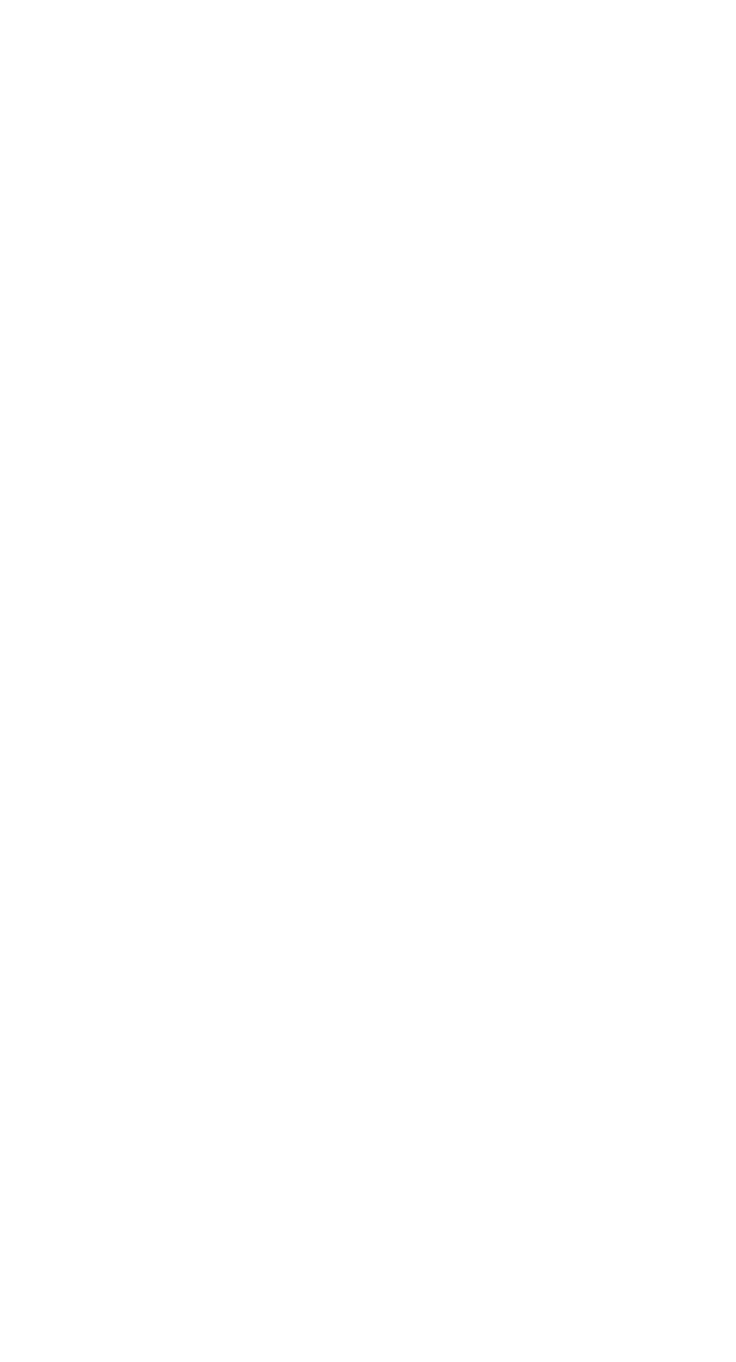
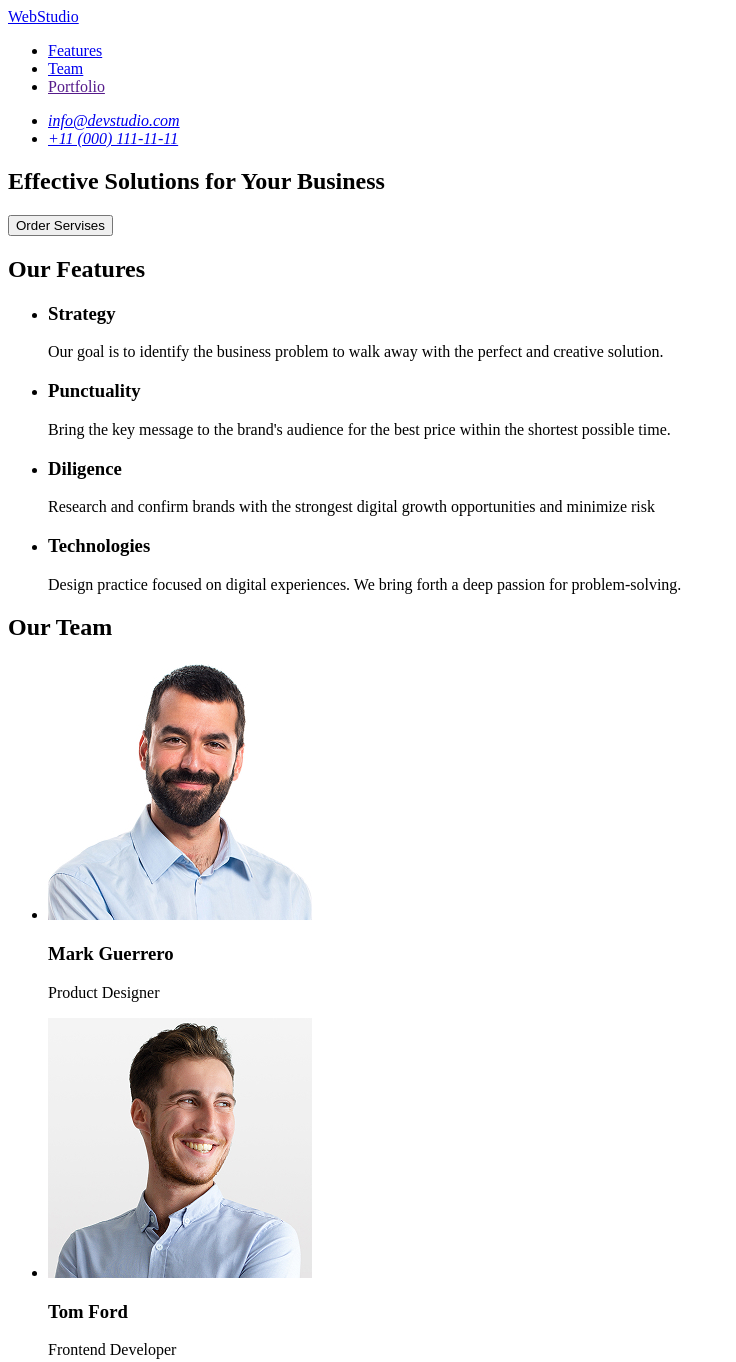
Before and after one commit to nazariisaul/goit-markup-hw-01, a plain HTML site: page index.html in a window 1280 px wide. Shown: the top 1362 px of the page, without its empty margins (0-736 px from the left). Before the commit the page ends 800 px from the top, so only its background shows below. Drawn offline with Linux system fonts and the light colour scheme.

Commit message:
Update index file. Add images in folder

```diff
--- a/index.html
+++ b/index.html
@@ -3,11 +3,122 @@
   <head>
     <meta charset="UTF-8" />
     <meta name="viewport" content="width=device-width, initial-scale=1.0" />
-    <title>Document</title>
+    <title>goit-markup-hw-01</title>
   </head>
   <body>
-    <header id="header"></header>
-    <main id="main"></main>
-    <footer id="footer"></footer>
+    <header id="header">
+      <a href="./index.html">WebStudio</a>
+
+      <nav>
+        <ul>
+          <li><a href="#features">Features</a></li>
+          <li><a href="#team">Team</a></li>
+          <li><a href="">Portfolio</a></li>
+        </ul>
+      </nav>
+
+      <address>
+        <ul>
+          <li><a href="mailto:info@devstudio.com">info@devstudio.com</a></li>
+          <li><a href="tel:+110001111111">+11 (000) 111-11-11</a></li>
+        </ul>
+      </address>
+    </header>
+
+    <main>
+      <section id="hero">
+        <h1>Effective Solutions for Your Business</h1>
+        <button type="button">Order Servises</button>
+      </section>
+
+      <section id="features">
+        <h2>Our Features</h2>
+
+        <ul>
+          <li>
+            <h3>Strategy</h3>
+            <p>
+              Our goal is to identify the business problem to walk away with the
+              perfect and creative solution.
+            </p>
+          </li>
+          <li>
+            <h3>Punctuality</h3>
+            <p>
+              Bring the key message to the brand's audience for the best price
+              within the shortest possible time.
+            </p>
+          </li>
+          <li>
+            <h3>Diligence</h3>
+            <p>
+              Research and confirm brands with the strongest digital growth
+              opportunities and minimize risk
+            </p>
+          </li>
+          <li>
+            <h3>Technologies</h3>
+            <p>
+              Design practice focused on digital experiences. We bring forth a
+              deep passion for problem-solving.
+            </p>
+          </li>
+        </ul>
+      </section>
+
+      <section id="team">
+        <h2>Our Team</h2>
+
+        <ul>
+          <li>
+            <img
+              src="./images/team-1.jpg"
+              alt="Mark Guerrero"
+              width="264"
+              height="260"
+            />
+            <h3>Mark Guerrero</h3>
+            <p>Product Designer</p>
+          </li>
+          <li>
+            <img
+              src="./images/team-2.jpg"
+              alt="Tom Ford"
+              width="264"
+              height="260"
+            />
+            <h3>Tom Ford</h3>
+            <p>Frontend Developer</p>
+          </li>
+          <li>
+            <img
+              src="./images/team-3.jpg"
+              alt="Camila Garcia"
+              width="264"
+              height="260"
+            />
+            <h3>Camila Garcia</h3>
+            <p>Marketing</p>
+          </li>
+          <li>
+            <img
+              src="./images/team-4.jpg"
+              alt="Daniel Wilson"
+              width="264"
+              height="260"
+            />
+            <h3>Daniel Wilson</h3>
+            <p>UI Designer</p>
+          </li>
+        </ul>
+      </section>
+    </main>
+    <footer id="footer">
+      <a href="./index.html">WebStudio</a>
+      <p>
+        Increase the flow of customers and sales for your business with digital
+        marketing & growth solutions.
+      </p>
+    </footer>
   </body>
 </html>
```
Also changed, not shown: images/team-1.jpg (added), images/team-2.jpg (added), images/team-3.jpg (added), images/team-4.jpg (added).
